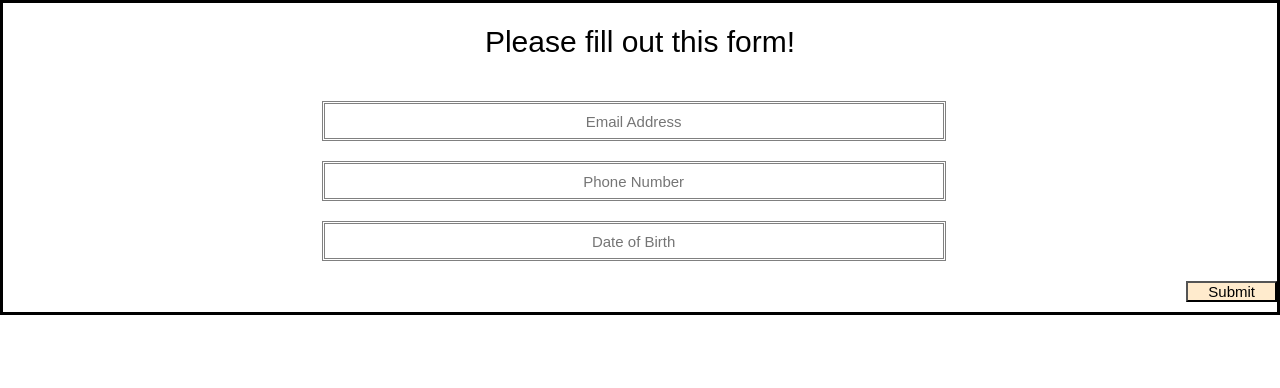
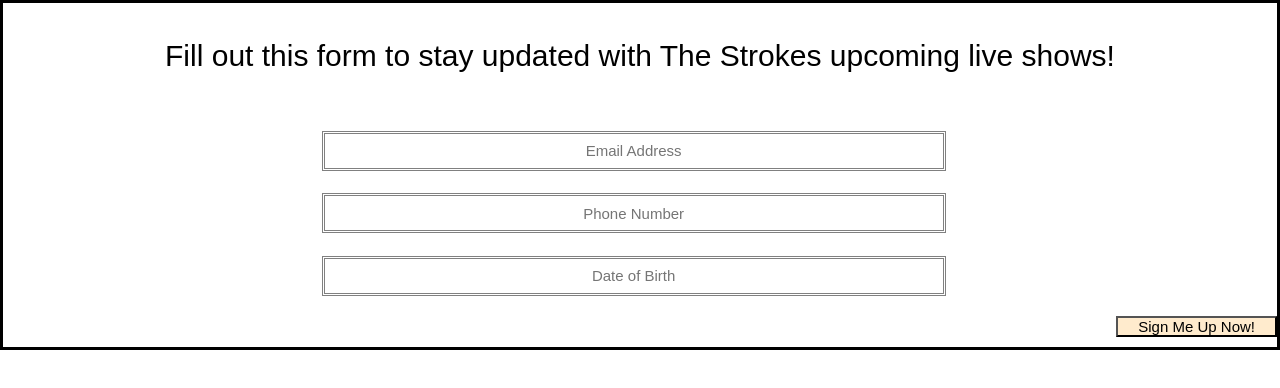
Before and after one commit to JorgeNavarro-ITMD362/Project-1, a plain HTML site: page index.html in a window 1280 px wide. Drawn offline with Linux system fonts and the light colour scheme.

Commit message:
Change text within html, change line height within css

```diff
--- a/css/screen.css
+++ b/css/screen.css
@@ -2,12 +2,12 @@ h1 {
   text-align: center;
   margin-bottom: 30px;
   font-size: 30px;
-  margin-top: 20px;
+  margin-top: 30px;
   font-family: sans-serif;
 }
 
 html {
-   line-height: 1.2em;
+   line-height: 3em;
    font-family: sans-serif;
    font-size: 15px;
 }
--- a/index.html
+++ b/index.html
@@ -8,7 +8,7 @@
   <link rel="stylesheet" media="screen" href="css/screen.css">
 </head>
 <body>
-  <h1>Please fill out this form!</h1>
+  <h1>Fill out this form to stay updated with The Strokes upcoming live shows!</h1>
   <form action="#null" method="post" autocomplete="on">
     <div id="email">
       <label><input type="email" name="email_field" placeholder="Email Address"></label>
@@ -19,7 +19,7 @@
     <div id="dob">
       <label><input type="text" name="dob_field" placeholder="Date of Birth"></label>
     </div>
-    <button type="submit" class="button">Submit</button>
+    <button type="submit" class="button">Sign Me Up Now!</button>
   </form>
 </body>
 </html>
```
